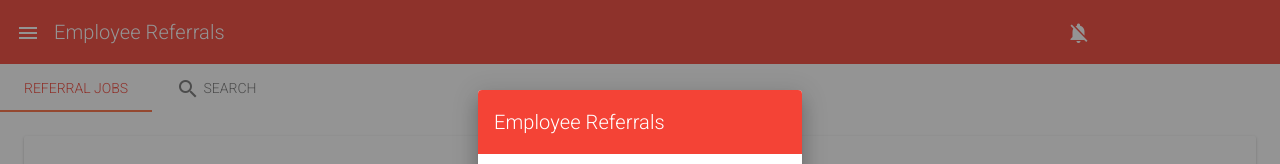
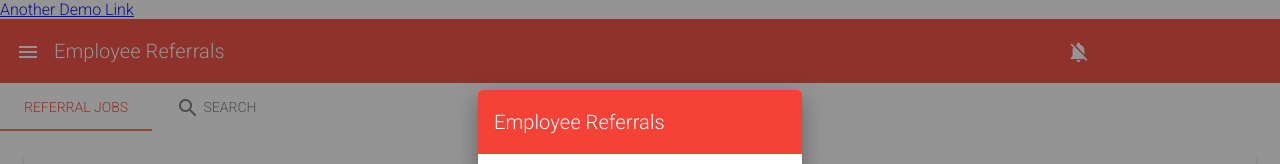
Before and after one commit to referraldemo2/referraldemo2.github.io, a website: page index.html in a window 1280 px wide. Shown: the top 164 px of the page. Drawn offline with Linux system fonts and the light colour scheme.

Commit message:
adding another link for testing

```diff
--- a/index.html
+++ b/index.html
@@ -84,7 +84,7 @@
         </style>
     </head>
     <body ng-app="referralApp" layout="column" ng-controller="RootCtrl">
-
+	<a href="https://referraldemo.github.io">Another Demo Link</a>
     <md-content style="min-height:{{ height}}px">
         <div class="sidebar" ng-controller="SideBarCtrl" ng-include="'js/SideBar/sidebar.html'"></div>
 
```
Also changed, not shown: manifest.json.
